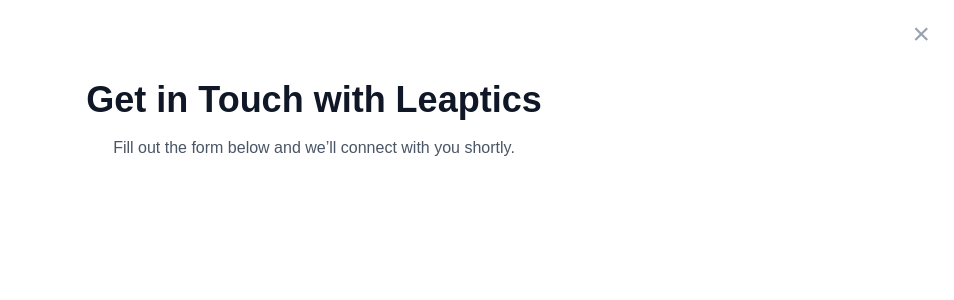
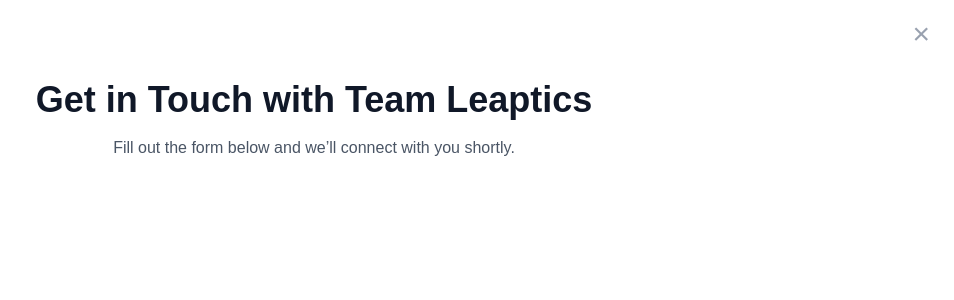
Before and after one commit to realamar/l1, a Next.js app: page /contact in a window 1280 px wide. Shown: the top 300 px of the page, without its empty margins (326-1280 px from the left). Built offline with nearby package versions, Linux system fonts and the light colour scheme.

Commit message:
team.tsx

```diff
--- a/src/app/contact/page.tsx
+++ b/src/app/contact/page.tsx
@@ -59,7 +59,7 @@
 
       <div className="max-w-3xl mx-auto">
         <h1 className="text-4xl font-bold mb-4 text-center">
-          Get in Touch with Leaptics
+          Get in Touch with Team Leaptics
         </h1>
         <p className="text-center text-gray-600 mb-10">
           Fill out the form below and we’ll connect with you shortly.
```
